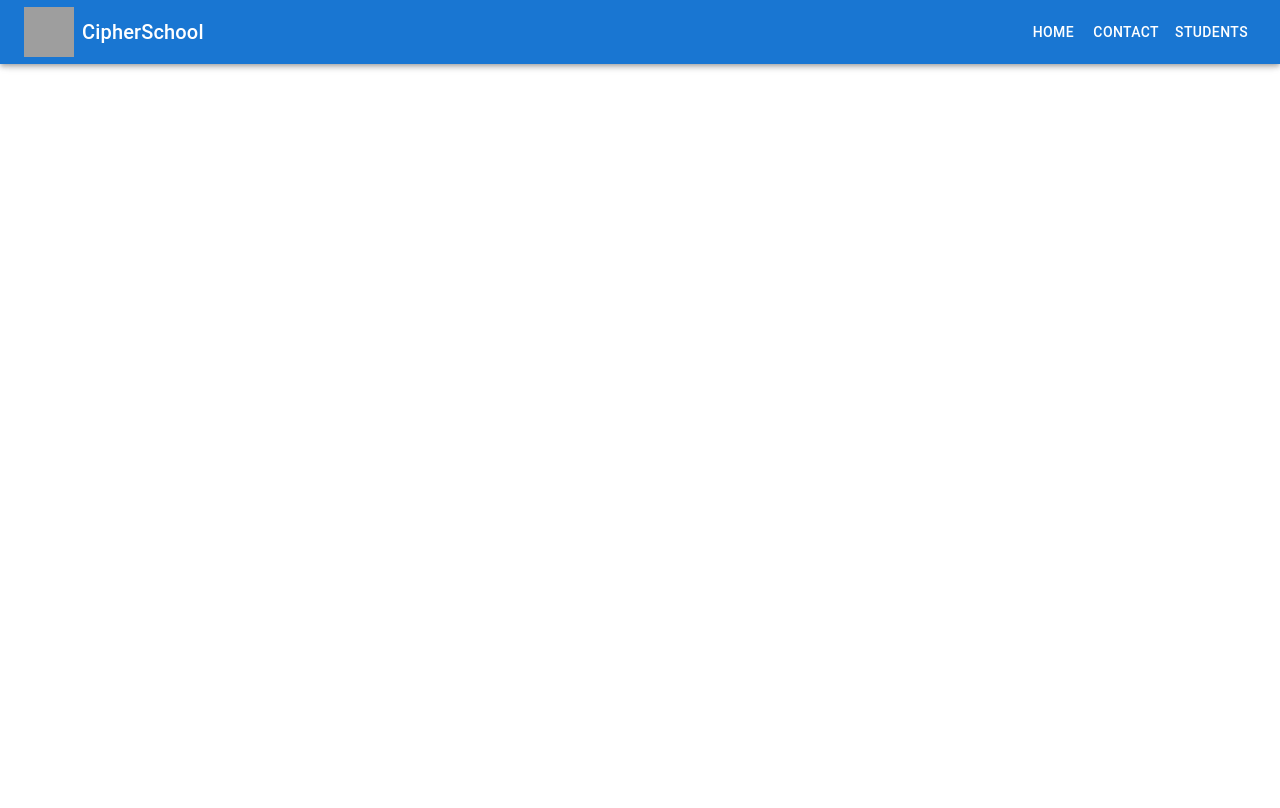
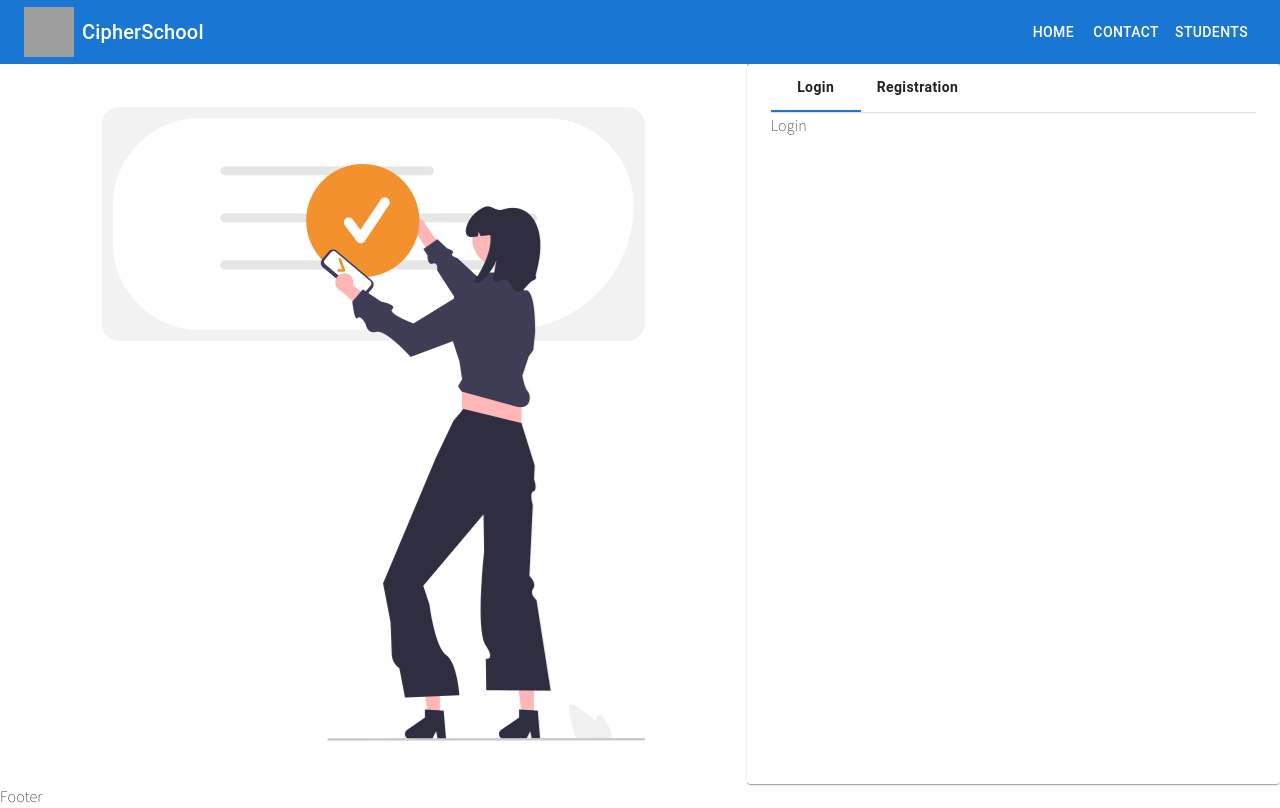
Before and after one commit to Champhimu/CipherSchools, a React (Create React App) app: page /std/login in a window 1280 px wide. Built offline with nearby package versions, Linux system fonts and the light colour scheme; grey boxes are pictures that could not be loaded.

Commit message:
login Reg setup

```diff
--- a/src/App.js
+++ b/src/App.js
@@ -1,19 +1,18 @@
 import './App.css';
-import Footer from './Component/Footer';
-import Header from './Component/Header';
 import { Route, Routes } from 'react-router-dom';
+import Layout from './Component/Layout';
 import Home from './Component/Home';
-import Login from './Component/User/Login'
+import LogReg from './Component/User/LogReg';
 
 function App() {
   return (
     <>
-    <Header />
     <Routes>
-      <Route path='/' index element={<Home />}/>
-      <Route path='/std/login' element={<Login />} />
+      <Route path='/' element={<Layout />}>
+        <Route index element={<Home />} />
+        <Route path='/std/login' element={<LogReg />} />
+      </Route>
     </Routes>
-    <Footer />
     </>
   );
 }
--- a/src/Component/Header.js
+++ b/src/Component/Header.js
@@ -1,21 +1,34 @@
-import React, { useState } from 'react';
-import PropTypes from 'prop-types';
-import {AppBar, Toolbar, Typography, Button, Box, Drawer, IconButton, ListItemButton, ListItemText, CssBaseline, Divider, List, ListItem} from '@mui/material';
-// import MenuIcon from '@mui/icons-material/Menu'
-import MenuIcon from '@mui/icons-material/Menu';
-import {NavLink} from 'react-router-dom'
+import React, { useState } from "react";
+import PropTypes from "prop-types";
+import {
+  AppBar,
+  Toolbar,
+  Typography,
+  Button,
+  Box,
+  Drawer,
+  IconButton,
+  ListItemButton,
+  ListItemText,
+  CssBaseline,
+  Divider,
+  List,
+  ListItem,
+} from "@mui/material";
+import MenuIcon from "@mui/icons-material/Menu";
+import { NavLink } from "react-router-dom";
 
 // https://www.cipherschools.com/static/media/Cipherschools_icon@2x.3b571d743ffedc84d039.png
 
 const drawerWidth = 240;
 const navItems = [
-  {name:'Home', link:'/'},
-  {name: 'Contact', link: '/contact'},
-  {name: 'Students', link: '/std/login'},
+  { name: "Home", link: "/" },
+  { name: "Contact", link: "/contact" },
+  { name: "Students", link: "/std/login" },
 ];
 
 const Header = (props) => {
-  const {window} = props;
+  const { window } = props;
   const [mobileOpen, setMobileOpen] = useState(false);
 
   const handleDrawerToggle = () => {
@@ -23,16 +36,19 @@ const Header = (props) => {
   };
 
   const drawer = (
-    <Box onClick={handleDrawerToggle} sx={{ textAlign: 'center' }}>
+    <Box onClick={handleDrawerToggle} sx={{ textAlign: "center" }}>
       <Typography variant="h6" sx={{ my: 2 }}>
         CipherSchool
       </Typography>
       <Divider />
       <List>
         {navItems.map((item) => (
-          <NavLink to={item.link} style={{textDecoration: 'none', color: '#000'}}>
+          <NavLink
+            to={item.link}
+            style={{ textDecoration: "none", color: "#000" }}
+          >
             <ListItem key={item} disablePadding>
-            <ListItemButton sx={{ textAlign: 'center' }}>
+              <ListItemButton sx={{ textAlign: "center" }}>
                 <ListItemText primary={item.name} />
               </ListItemButton>
             </ListItem>
@@ -42,25 +58,31 @@ const Header = (props) => {
     </Box>
   );
 
-  const container = window !== undefined ? () => window().document.body : undefined;
+  const container =
+    window !== undefined ? () => window().document.body : undefined;
   console.log(container);
 
   return (
     <>
-    <Box sx={{ display: 'flex' }}>
+      <Box sx={{ display: "flex" }}>
         <CssBaseline />
-      <AppBar component="nav">
+        <AppBar component="nav" position="static">
           <Toolbar>
             <IconButton
               color="inherit"
               aria-label="open drawer"
               edge="start"
               onClick={handleDrawerToggle}
-            sx={{ mr: 2, display: { sm: 'none' } }}
+              sx={{ mr: 2, display: { sm: "none" } }}
             >
               <MenuIcon />
             </IconButton>
-          <img src="https://www.cipherschools.com/static/media/Cipherschools_icon@2x.3b571d743ffedc84d039.png" alt='logo' width={50} height={50}/>
+            <img
+              src="https://www.cipherschools.com/static/media/Cipherschools_icon@2x.3b571d743ffedc84d039.png"
+              alt="logo"
+              width={50}
+              height={50}
+            />
             <Typography
               variant="h6"
               component="div"
@@ -68,11 +90,13 @@ const Header = (props) => {
             >
               CipherSchool
             </Typography>
-          <Box sx={{ display: { xs: 'none', sm: 'block' } }}>
+            <Box sx={{ display: { xs: "none", sm: "block" } }}>
               {navItems.map((item) => (
-              <NavLink to={item.link} style={{textDecoration: 'none'}} ><Button key={item} sx={{ color: '#fff' }}>
+                <NavLink to={item.link} style={{ textDecoration: "none" }}>
+                  <Button key={item} sx={{ color: "#fff" }}>
                     {item.name}
-              </Button></NavLink>
+                  </Button>
+                </NavLink>
               ))}
             </Box>
           </Toolbar>
@@ -87,8 +111,11 @@ const Header = (props) => {
               keepMounted: true, // Better open performance on mobile.
             }}
             sx={{
-            display: { xs: 'block', sm: 'none' },
-            '& .MuiDrawer-paper': { boxSizing: 'border-box', width: drawerWidth },
+              display: { xs: "block", sm: "none" },
+              "& .MuiDrawer-paper": {
+                boxSizing: "border-box",
+                width: drawerWidth,
+              },
               // margin: "10"
             }}
           >
@@ -97,11 +124,11 @@ const Header = (props) => {
         </Box>
       </Box>
     </>
-  )
-}
+  );
+};
 
 Header.propTypes = {
   window: PropTypes.func,
 };
 
-export default Header
+export default Header;
--- /dev/null
+++ b/src/Component/Layout.js
@@ -0,0 +1,18 @@
+import { CssBaseline } from '@mui/material'
+import React from 'react'
+import Header from './Header'
+import Footer from './Footer'
+import { Outlet } from 'react-router-dom'
+
+const Layout = () => {
+  return (
+    <>
+    <CssBaseline />
+    <Header />
+    <Outlet />
+    <Footer />
+    </>
+  )
+}
+
+export default Layout
--- /dev/null
+++ b/src/Component/User/LogReg.js
@@ -0,0 +1,63 @@
+import React,{useState} from 'react'
+import { Grid, Card, Tabs, Tab, Box } from '@mui/material';
+import UserLogin from './UserLogin';
+import Registration from './Registration';
+import authentication from '../../images/Authentication.png'
+
+const TabPanel = (props) => {
+  const { children, value, index } = props;
+  return (
+    <div role='tabpanel' hidden={value !== index}>
+      {
+        value === index && (
+          <Box>{children}</Box>
+        )
+      }
+    </div>
+  )
+}
+
+const LogReg = () => {
+
+  const [value, setValue] = useState(0);
+  const handleChange = (event, newValue) => {
+    setValue(newValue);
+  }
+
+  return (
+    <>
+    <Grid container sx={{ height: '90vh' }}>
+      <Grid item lg={7} sm={5} sx={{
+        backgroundImage: `url(${authentication})`,
+        backgroundRepeat: 'no-repeat',
+        backgroundPosition: 'center',
+        display: { xs: 'none', sm: 'block' },
+        maxWidth: '100%',
+        height: '100%',
+
+      }}>
+      </Grid>
+      <Grid item lg={5} sm={7} xs={12}>
+        <Card sx={{ width: '100%', height: '100%' }}>
+          <Box sx={{ mx: 3, height: 530 }}>
+            <Box sx={{ borderBottom: 1, borderColor: 'divider' }}>
+              <Tabs value={value} textColor='#503118' onChange={handleChange}>
+                <Tab label='Login' sx={{ textTransform: 'none', fontWeight: 'bold' }}></Tab>
+                <Tab label='Registration' sx={{ textTransform: 'none', fontWeight: 'bold' }}></Tab>
+              </Tabs>
+            </Box>
+            <TabPanel value={value} index={0}>
+              <UserLogin />
+            </TabPanel>
+            <TabPanel value={value} index={1}>
+              <Registration />
+            </TabPanel>
+          </Box>
+        </Card>
+      </Grid>
+    </Grid>
+    </>
+  )
+}
+
+export default LogReg;
--- a/src/Component/User/Login.js
+++ b/src/Component/User/UserLogin.js
@@ -1,11 +1,11 @@
 import React from 'react'
 
-const Login = () => {
+const UserLogin = () => {
   return (
     <div>
-      Login
+    Login
     </div>
   )
 }
 
-export default Login
+export default UserLogin
```
Also changed, not shown: src/images/Authentication.png (added). Lines whose indentation alone changed are shown as unchanged.
